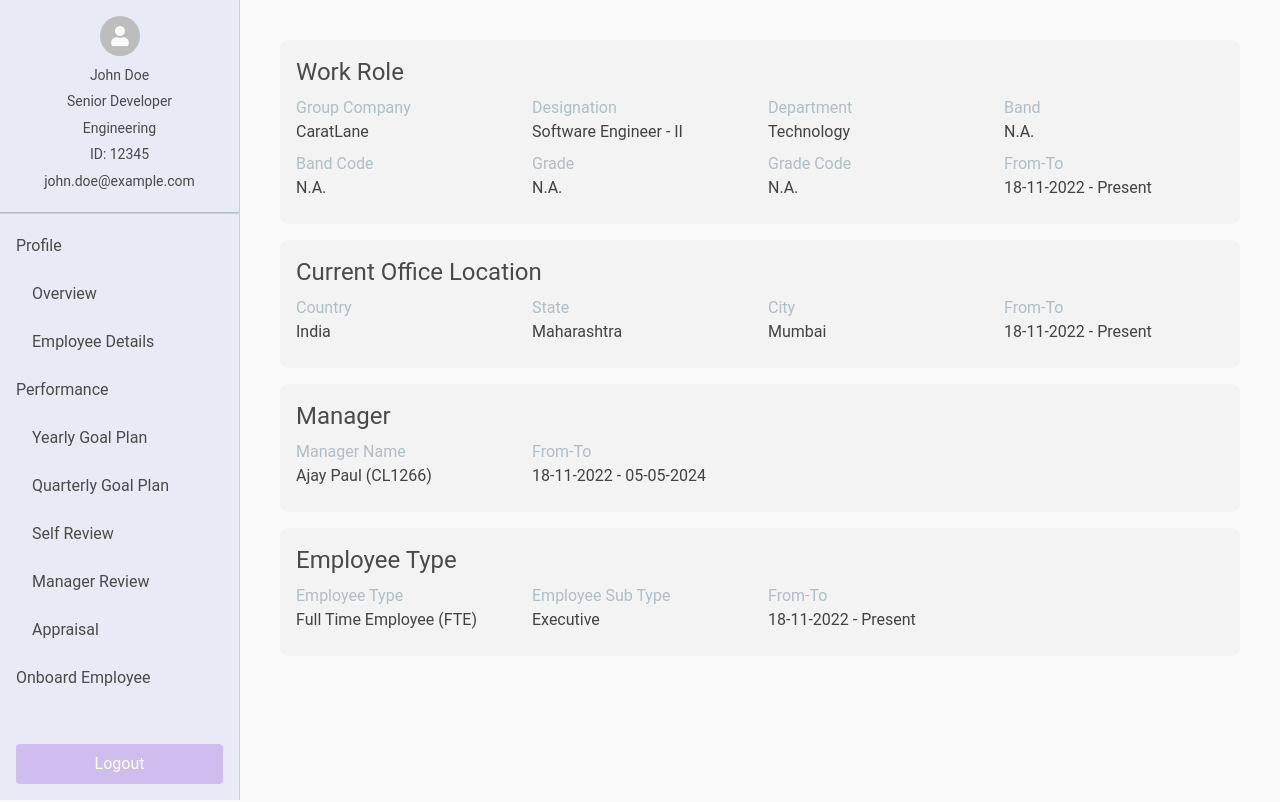
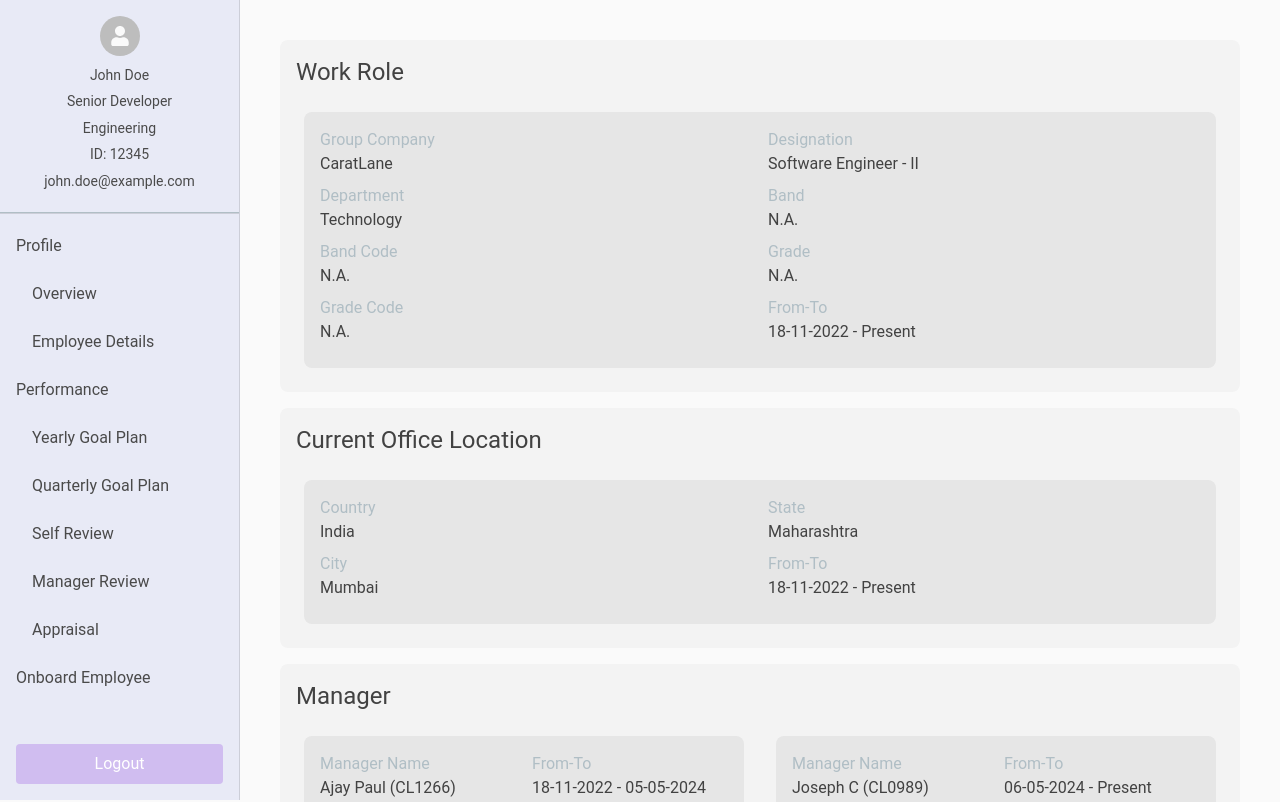
Before and after one commit to Ashwin7867/Cl-Hive-Frontend, a React (Create React App) app: page /profile-employee-details in a window 1280 px wide. Shown: the top 802 px of the page. Built offline with nearby package versions, Linux system fonts and the light colour scheme; sample sign-in values are in the browser's storage.

Commit message:
emp details changes

```diff
--- a/src/components/common/FlowchartTree.jsx
+++ b/src/components/common/FlowchartTree.jsx
@@ -17,9 +17,8 @@ const useStyles = makeStyles({
   },
   node: {
     padding: "10px",
-    border: "1px solid #555",
     borderRadius: "8px",
-    backgroundColor: "#f7ebff",
+    background: 'linear-gradient(120deg, #ffdffe, #ddaefc)',
     textAlign: "center",
     minWidth: "120px",
   },
--- a/src/components/pages/EmployeeDetails.jsx
+++ b/src/components/pages/EmployeeDetails.jsx
@@ -4,7 +4,7 @@ import {
   CircularProgress
 } from "@mui/material";
 import { makeStyles } from "@mui/styles";
-import InfoDetails from '../profileOverview/InfoDetails';
+import EmpDetails from '../profileOverview/EmpDetails';
 
 // Define makeStyles for custom styling
 const useStyles = makeStyles({
@@ -85,16 +85,16 @@ const EmployeeDetails = () => {
   return (
     <Box className={classes.container}>
       {/* Work Role Section */}
-      <InfoDetails title={'Work Role'} details={customer.workflow[0]} />
+      <EmpDetails title={'Work Role'} details={customer.workflow} />
 
       {/* Current Office Location Section */}
-      <InfoDetails title={'Current Office Location'} details={customer.officeLocation[0]} />
+      <EmpDetails title={'Current Office Location'} details={customer.officeLocation} />
 
       {/* Manager Section */}
-      <InfoDetails title={'Manager'} details={customer.manager[0]} />
+      <EmpDetails title={'Manager'} details={customer.manager} />
 
       {/* Employee Type Section */}
-      <InfoDetails title={'Employee Type'} details={customer.employeeType[0]} />
+      <EmpDetails title={'Employee Type'} details={customer.employeeType} />
 
     </Box>
   );
--- /dev/null
+++ b/src/components/profileOverview/EmpDetails.jsx
@@ -0,0 +1,94 @@
+import React from "react";
+import { Grid, Typography, Box } from "@mui/material";
+import { makeStyles } from "@mui/styles";
+
+// Styles
+const useStyles = makeStyles({
+  keyLabel: {
+    color: "#B0BEC5", // Light grey
+    fontSize: "14px",
+    wordBreak: "break-word",
+  },
+  valueLabel: {
+    color: "#424242", // Dark grey
+    fontSize: "16px",
+    fontWeight: 500,
+    wordBreak: "break-word",
+  },
+  section: {
+    padding: "16px",
+    borderRadius: "8px",
+    backgroundColor: "#e6e6e6",
+    boxShadow: "none",
+    margin: "8px",
+    flex: 1,
+    minWidth: "300px", // Ensures responsive behavior for smaller screens
+  },
+  container: {
+    display: "flex",
+    flexWrap: "wrap", // Allows sections to wrap to the next line if needed
+    gap: "16px",
+    justifyContent: "flex-start",
+    marginTop: "16px",
+  },
+  title: {
+    marginBottom: "16px",
+    fontWeight: "bold",
+    color: "#424242",
+  },
+  outerContainer:{
+    padding: '16px',
+    background: '#f3f3f3',
+    borderRadius: '8px'
+  }
+});
+
+const InfoDetails = ({ title, details }) => {
+  const classes = useStyles();
+
+  // Helper function to group fields into pairs of 2
+  const groupEntries = (entries) => {
+    const grouped = [];
+    for (let i = 0; i < entries.length; i += 2) {
+      grouped.push(entries.slice(i, i + 2));
+    }
+    return grouped;
+  };
+
+  return (
+    <Box className={classes.outerContainer}>
+      {/* Title for the container */}
+      <Typography variant="h5" className={classes.title}>
+        {title}
+      </Typography>
+
+      {/* Sections container */}
+      <Box className={classes.container}>
+        {details.map((detail, idx) => {
+          const overviewEntries = Object.entries(detail);
+          const groupedEntries = groupEntries(overviewEntries);
+
+          return (
+            <Box className={classes.section} key={idx}>
+              {/* Render grouped fields */}
+              {groupedEntries.map((group, index) => (
+                <Grid container spacing={2} key={index} style={{ marginBottom: "8px" }}>
+                  {group.map(([k, v]) => (
+                    <Grid item xs={6} key={k}>
+                      <Typography className={classes.keyLabel}>
+                        {k.replace(/([a-z])([A-Z])/g, "$1 $2")}
+                      </Typography>
+                      <Typography className={classes.valueLabel}>{v}</Typography>
+                    </Grid>
+                  ))}
+                </Grid>
+              ))}
+            </Box>
+          );
+        })}
+      </Box>
+    </Box>
+  );
+};
+
+export default InfoDetails;
```
